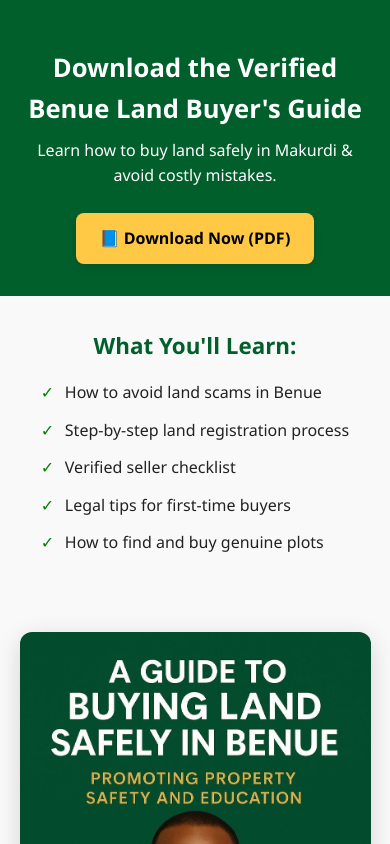
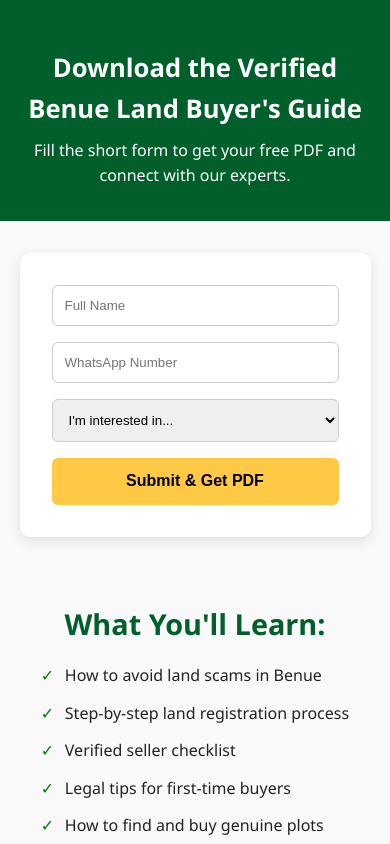
Before and after one commit to codes-by-steve/verifiedbenue, a plain HTML site: page index.html in a window 390 px wide. Shown: the top 844 px of the page. Drawn offline with Linux system fonts and the light colour scheme.

Commit message:
Update index.html

```diff
--- a/index.html
+++ b/index.html
@@ -44,6 +44,51 @@
       font-size: 1.2rem;
       max-width: 600px;
       margin: auto;
+    }
+
+    form {
+      background: white;
+      padding: 2rem;
+      border-radius: 10px;
+      box-shadow: 0 4px 12px rgba(0, 0, 0, 0.1);
+      max-width: 500px;
+      width: 90%;
+      margin: 2rem auto;
+    }
+
+    form input, form select {
+      width: 100%;
+      padding: 0.75rem;
+      margin-bottom: 1rem;
+      border: 1px solid #ccc;
+      border-radius: 6px;
+    }
+
+    form button {
+      background-color: var(--gold);
+      color: black;
+      border: none;
+      padding: 0.9rem 1.5rem;
+      font-weight: bold;
+      border-radius: 6px;
+      cursor: pointer;
+      width: 100%;
+      font-size: 1rem;
+      transition: all 0.3s ease;
+    }
+
+    form button:hover {
+      background-color: #e0ac30;
+    }
+
+    .hidden {
+      display: none;
+    }
+
+    .success-msg {
+      text-align: center;
+      padding: 1rem;
+      font-size: 1.1rem;
     }
 
     .cta-button {
@@ -138,18 +183,8 @@
       header h1 {
         font-size: 1.6rem;
       }
-
       header p, .footer-cta p {
         font-size: 1rem;
-      }
-
-      .cta-button {
-        padding: 0.8rem 1.5rem;
-        font-size: 1rem;
-      }
-
-      .section h2 {
-        font-size: 1.4rem;
       }
     }
   </style>
@@ -157,9 +192,28 @@
 <body>
   <header>
     <h1>Download the Verified Benue Land Buyer's Guide</h1>
-    <p>Learn how to buy land safely in Makurdi & avoid costly mistakes.</p>
-    <a class="cta-button" id="downloadBtn" href="VERIFIEDBENUELANDBUYERGUIDE.pdf" download>📘 Download Now (PDF)</a>
+    <p>Fill the short form to get your free PDF and connect with our experts.</p>
   </header>
+
+  <form id="leadForm" action="https://formsubmit.co/benueverified@gmail.com" method="POST" target="_blank">
+    <input type="text" name="name" placeholder="Full Name" required>
+    <input type="text" name="whatsapp" placeholder="WhatsApp Number" required>
+    <select name="interest" required>
+      <option value="">I'm interested in...</option>
+      <option value="Buying Land">Buying Land</option>
+      <option value="Selling Property">Selling Property</option>
+      <option value="Both">Both</option>
+    </select>
+    <input type="hidden" name="_captcha" value="false">
+    <button type="submit">Submit & Get PDF</button>
+  </form>
+
+  <div class="success-msg hidden" id="confirmation">
+    <p>🎉 Thank you! Your download is ready.</p>
+    <a class="cta-button" href="VERIFIEDBENUELANDBUYERGUIDE.pdf" download>📘 Download Now (PDF)</a>
+    <br><br>
+    <a class="cta-button" href="https://wa.me/2348154105945" target="_blank">💬 Chat With Our Consultant</a>
+  </div>
 
   <section class="section">
     <h2>What You'll Learn:</h2>
@@ -177,8 +231,8 @@
   </div>
 
   <div class="footer-cta">
-    <p>Have questions or want more info?</p>
-    <a class="cta-button" href="https://wa.me/2348154105945" target="_blank">💬 Chat with Our Property Expert</a>
+    <p>Still have questions or want to speak directly?</p>
+    <a class="cta-button" href="https://wa.me/2348154105945" target="_blank">💬 Chat with Us on WhatsApp</a>
   </div>
 
   <footer>
@@ -186,14 +240,14 @@
   </footer>
 
   <script>
-    document.getElementById('downloadBtn').addEventListener('click', function () {
-      const originalText = this.textContent;
-      this.textContent = '📥 Downloading...';
-      this.style.backgroundColor = '#ccc';
+    const form = document.getElementById('leadForm');
+    const confirmation = document.getElementById('confirmation');
+
+    form.addEventListener('submit', function(e) {
       setTimeout(() => {
-        this.textContent = originalText;
-        this.style.backgroundColor = 'var(--gold)';
-      }, 2500);
+        confirmation.classList.remove('hidden');
+        form.style.display = 'none';
+      }, 3000); // wait 3 seconds after submission before revealing download
     });
   </script>
 </body>
```
